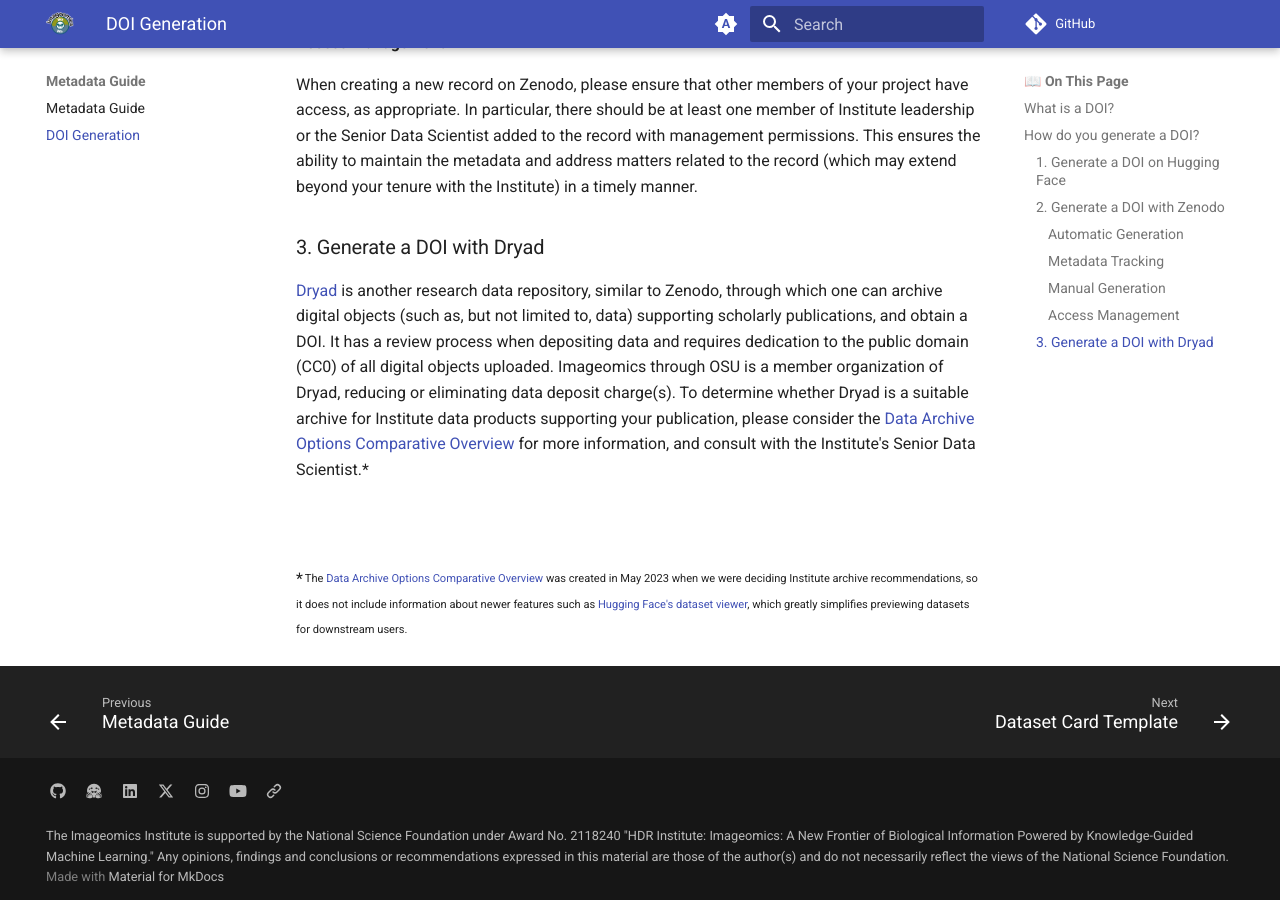
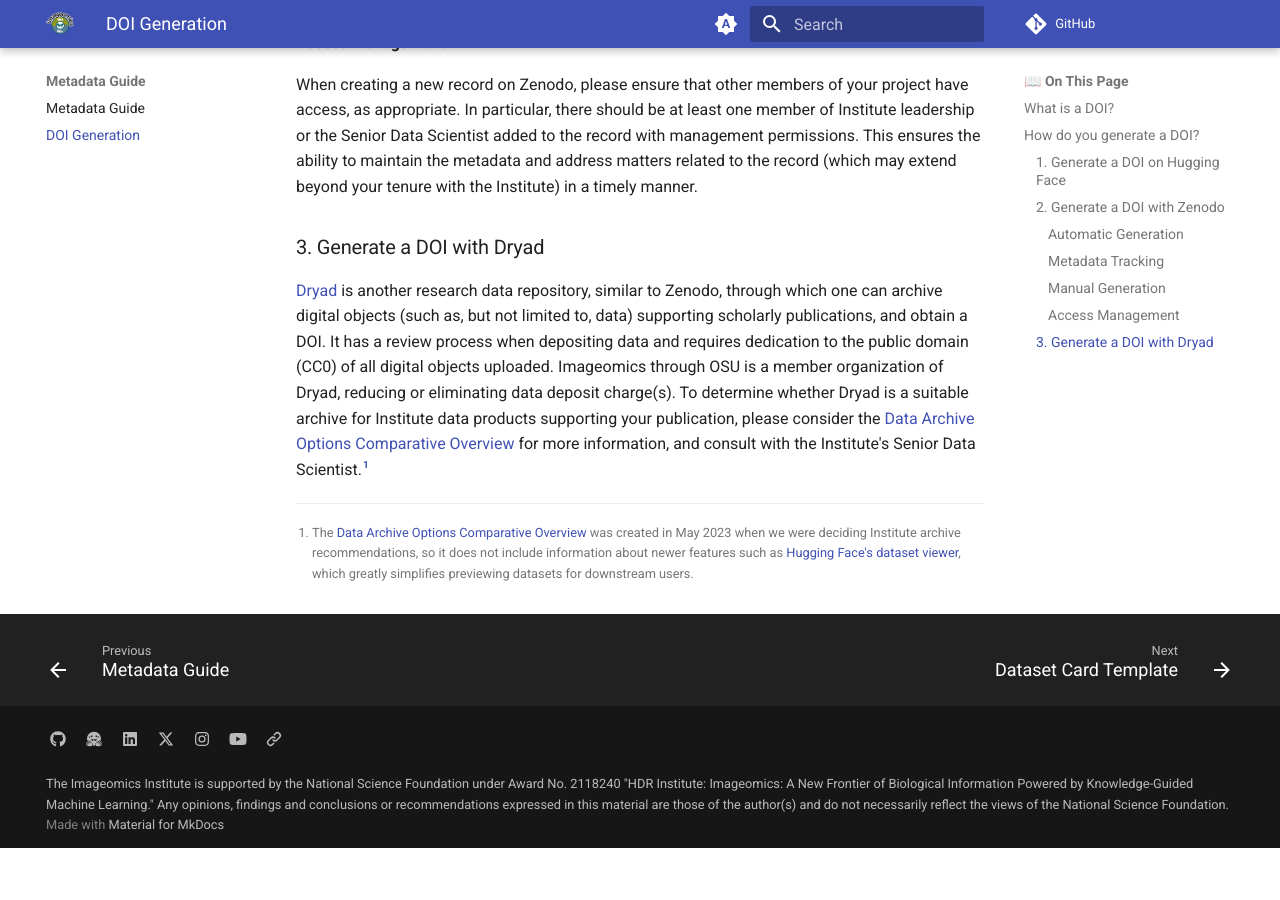
Before and after one commit to akashgunjegaon/Collaborative-distributed-science-guide, an MkDocs documentation site: the page built from docs/wiki-guide/doi-generation.md, in a window 1280 px wide and 900 px high, scrolled down 3848 px. Built offline with MkDocs 1.6.1 and Material for MkDocs 9.7.7, drawn with Linux system fonts in a browser that asks for light colours; comment, search, counter and statistics services are not loaded; after the commit the page ends 4696 px from its top, so only the background shows below that; part of the change alters nothing that is shown; some of the changed text lies outside the part shown.

Commit message:
Format footnote with extension

```diff
--- a/docs/wiki-guide/doi-generation.md
+++ b/docs/wiki-guide/doi-generation.md
@@ -28,7 +28,8 @@ Hugging Face allows for the generation of a DOI through the settings tab on the
 
 ### 2. Generate a DOI with Zenodo
 
-This is the most common method used for generating a DOI for a GitHub repository, because [Zenodo](https://zenodo.org/) has a [GitHub integration](https://zenodo.org/account/settings/github/), which is accessed through your Zenodo account settings (for more information, please see [GitHub's associated Docs](https://docs.github.com/articles/referencing-and-citing-content)). Zenodo can also be used to generate DOIs for data, as is relatively common in biology. However, for direct use of ML models and datasets, there are many more advantages to using Hugging Face; please see the [Data Archive Options Comparative Overview](../pdfs/Data_Archive-Publication-Options-Comparative-Overview.pdf) for more information.*
+This is the most common method used for generating a DOI for a GitHub repository, because [Zenodo](https://zenodo.org/) has a [GitHub integration](https://zenodo.org/account/settings/github/), which is accessed through your Zenodo account settings (for more information, please see [GitHub's associated Docs](https://docs.github.com/articles/referencing-and-citing-content)). Zenodo can also be used to generate DOIs for data, as is relatively common in biology. However, for direct use of ML models and datasets, there are many more advantages to using Hugging Face; please see the [Data Archive Options Comparative Overview](../pdfs/Data_Archive-Publication-Options-Comparative-Overview.pdf) for more information.[^1]
+[^1]: The [Data Archive Options Comparative Overview](../pdfs/Data_Archive-Publication-Options-Comparative-Overview.pdf) was created in May 2023 when we were deciding Institute archive recommendations, so it does not include information about newer features such as [Hugging Face's dataset viewer](https://huggingface.co/docs/hub/en/datasets-viewer), which greatly simplifies previewing datasets for downstream users.
 
 #### Automatic Generation
 
@@ -72,9 +73,4 @@ When creating a new record on Zenodo, please ensure that other members of your p
 
 ### 3. Generate a DOI with Dryad
 
-[Dryad](https://datadryad.org/stash/about) is another research data repository, similar to Zenodo, through which one can archive digital objects (such as, but not limited to, data) supporting scholarly publications, and obtain a DOI. It has a review process when depositing data and requires dedication to the public domain (CC0) of all digital objects uploaded. Imageomics through OSU is a member organization of Dryad, reducing or eliminating data deposit charge(s). To determine whether Dryad is a suitable archive for Institute data products supporting your publication, please consider the [Data Archive Options Comparative Overview](../pdfs/Data_Archive-Publication-Options-Comparative-Overview.pdf) for more information, and consult with the Institute's Senior Data Scientist.*
-
-<br>
-<br>
-
-*<sub><sup>The [Data Archive Options Comparative Overview](../pdfs/Data_Archive-Publication-Options-Comparative-Overview.pdf) was created in May 2023 when we were deciding Institute archive recommendations, so it does not include information about newer features such as [Hugging Face's dataset viewer](https://huggingface.co/docs/hub/en/datasets-viewer), which greatly simplifies previewing datasets for downstream users.</sup></sub>
+[Dryad](https://datadryad.org/stash/about) is another research data repository, similar to Zenodo, through which one can archive digital objects (such as, but not limited to, data) supporting scholarly publications, and obtain a DOI. It has a review process when depositing data and requires dedication to the public domain (CC0) of all digital objects uploaded. Imageomics through OSU is a member organization of Dryad, reducing or eliminating data deposit charge(s). To determine whether Dryad is a suitable archive for Institute data products supporting your publication, please consider the [Data Archive Options Comparative Overview](../pdfs/Data_Archive-Publication-Options-Comparative-Overview.pdf) for more information, and consult with the Institute's Senior Data Scientist.[^1]
--- a/mkdocs.yaml
+++ b/mkdocs.yaml
@@ -68,6 +68,7 @@ plugins:
 markdown_extensions:
   - admonition
   - attr_list
+  - footnotes
   - md_in_html
   - pymdownx.betterem
   - pymdownx.blocks.caption
```
